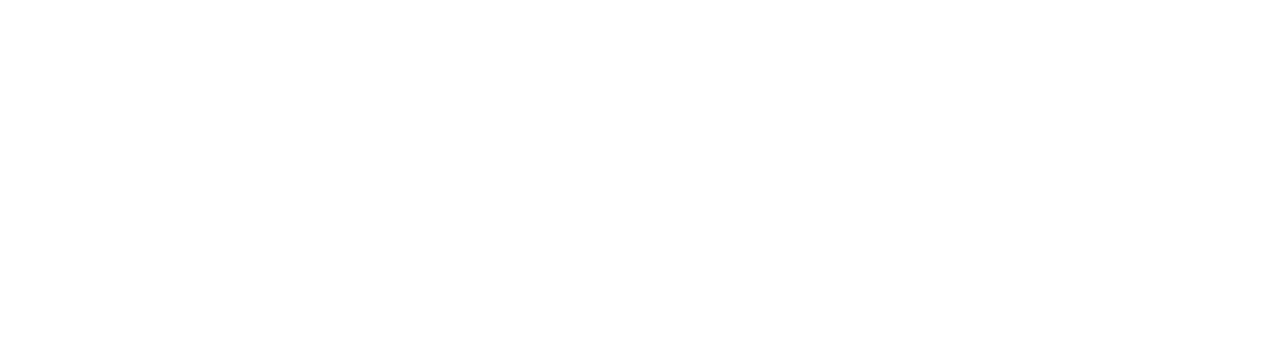
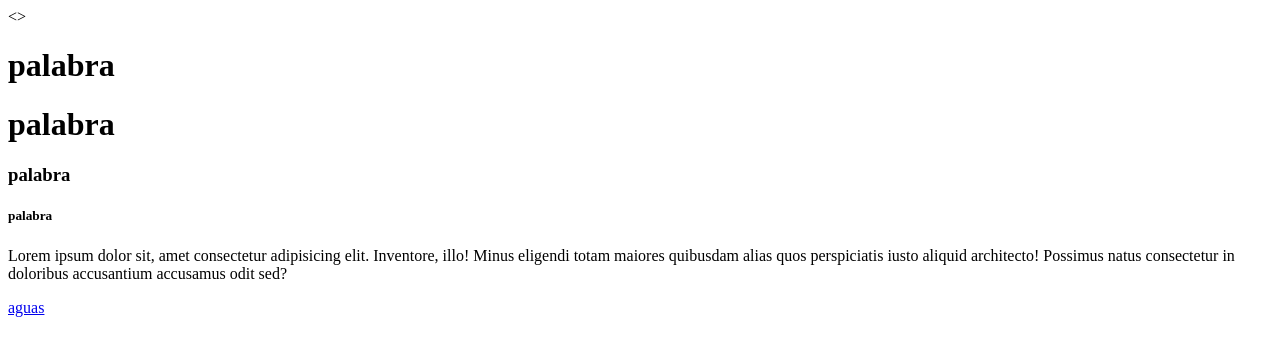
Before and after one commit to Ilandruss/3065369, a plain HTML site: page index.html in a window 1280 px wide. Drawn offline with Linux system fonts and the light colour scheme.

Commit message:
etiquetas

```diff
--- a/index.html
+++ b/index.html
@@ -1,11 +1,16 @@
 <!DOCTYPE html>
-<html lang="en">
+<html lang="es">
 <head>
   <meta charset="UTF-8">
   <meta name="viewport" content="width=device-width, initial-scale=1.0">
-  <title>Document</title>
+  <title>ADSO</title>
 </head>
-<body>
+<> <h1>palabra</h1>
+   <h1>palabra</h1>
+    <h3>palabra</h3>
+<h5>palabra</h5>
+  Lorem ipsum dolor sit, amet consectetur adipisicing elit. Inventore, illo! Minus eligendi totam maiores quibusdam alias quos perspiciatis iusto aliquid architecto! Possimus natus consectetur in doloribus accusantium accusamus odit sed? </p>
+  <a href="#">aguas</a>
 
 </body>
 </html>
```
